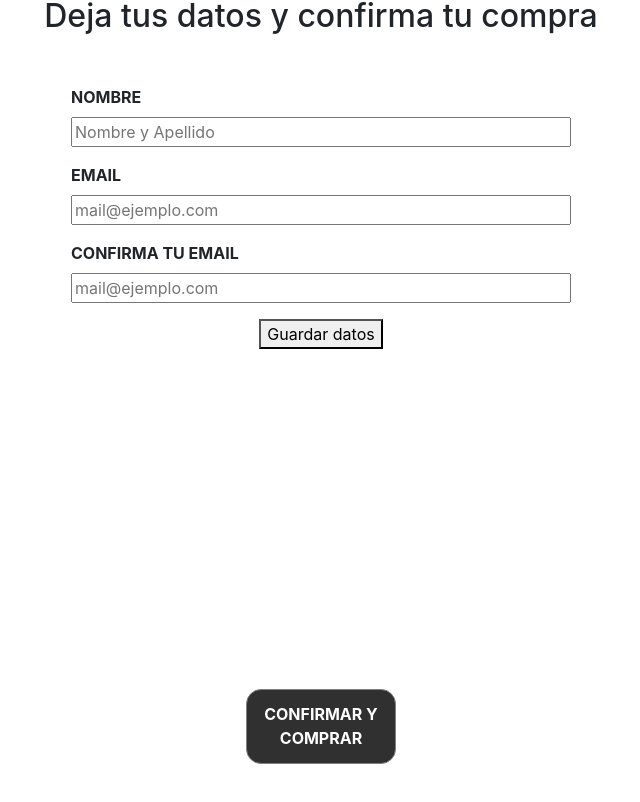
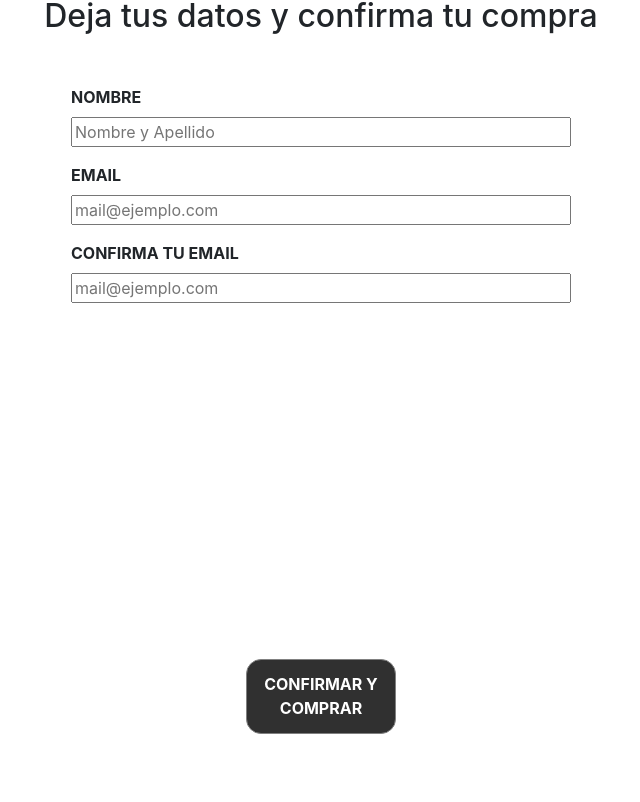
Before and after one commit to Fairfaxx/ecommerce_joyas, a React (Create React App) app: page /checkout in a window 1280 px wide. Shown: the part 724-1526 px from the top of the page, without its empty margins (319-959 px from the left). Built offline with nearby package versions, Linux system fonts and the light colour scheme.

Commit message:
vaciado de carrito post compra

```diff
--- a/src/Containers/CheckOutContainer/CheckOutContainer.js
+++ b/src/Containers/CheckOutContainer/CheckOutContainer.js
@@ -53,16 +53,17 @@ export default function CheckOutContainer() {
             })
             .finally(() => {
                 setLoading(false);
+                setCartItems([]);
             });
     };
 
-    function onNameChange (evento) {
+    function onNameChange(evento) {
         setName(evento.target.value)
     }
-    function onEmailChange (evento) {
+    function onEmailChange(evento) {
         setEmail(evento.target.value)
     }
-    function confonEmailChange (evento) {
+    function confonEmailChange(evento) {
         setConEmail(evento.target.value)
     }
 
@@ -96,14 +97,14 @@ export default function CheckOutContainer() {
                 </div>
                 <div className='form-group d-flex'>
                     <label className="text-start">email</label>
-                    <input type="email" name="email" value={email} onChange={(evento) => onEmailChange(evento) } placeholder="mail@ejemplo.com" />
+                    <input type="email" name="email" value={email} onChange={(evento) => onEmailChange(evento)} placeholder="mail@ejemplo.com" />
                 </div>
                 <div className='form-group d-flex'>
                     <label className="text-start"> confirma tu email</label>
                     <input type="email" name="conEmail" value={conEmail} onChange={confonEmailChange} placeholder="mail@ejemplo.com" />
                 </div>
-                <button type='submit'>Guardar datos</button>
-                {error ? <p>Completa los campos</p> : null}
+                {/* <button type='submit'>Guardar datos</button>
+                {error ? <p>Completa los campos</p> : null} */}
             </form>
             <Link to={'/gracias/'}>
                 <button disabled={!(name && email && conEmail)} onClick={addOrder} className='btn-detail-out'>confirmar y comprar</button>
```
